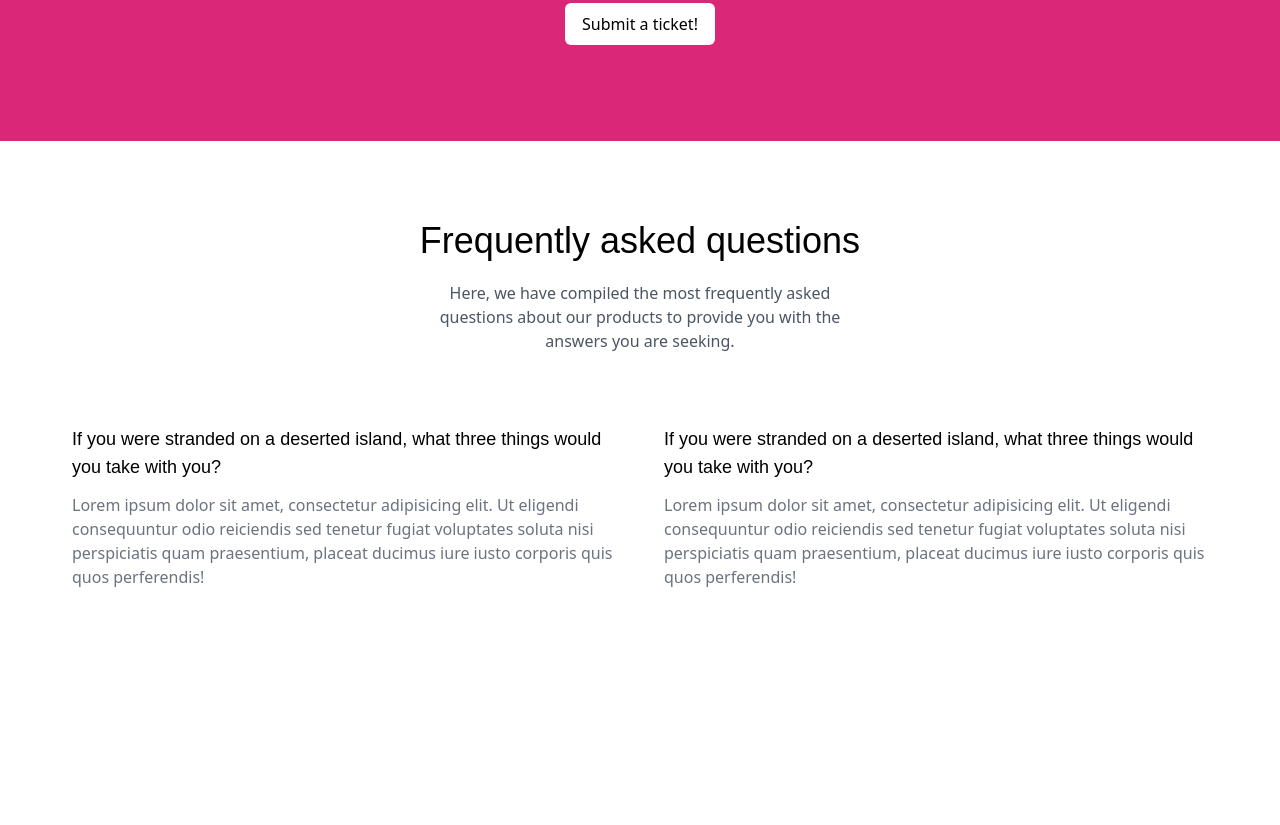
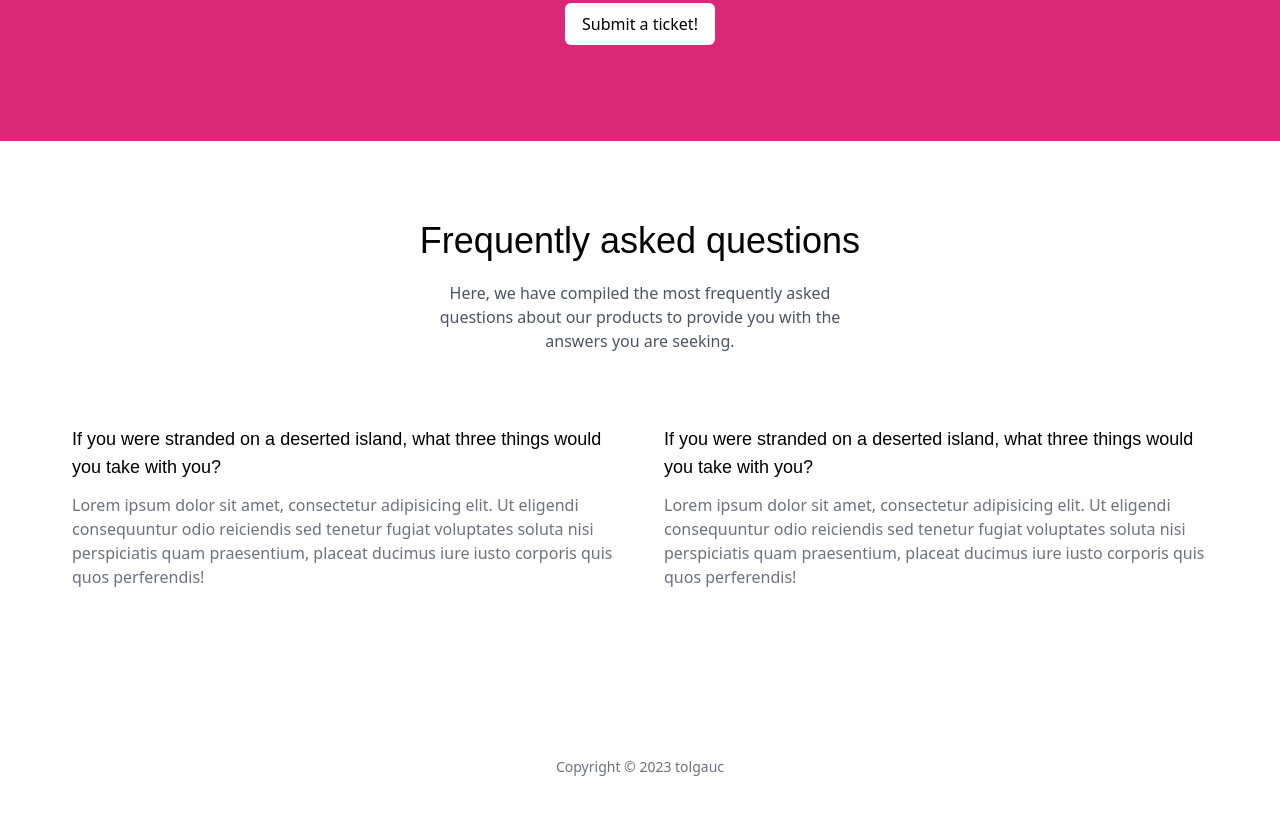
Before and after one commit to tolgaucar/ticksend-frontend, a plain HTML site: page src/index.html in a window 1280 px wide. Shown: the part 1647-2472 px from the top of the page. Before the commit the page ends 2356 px from the top, so only its background shows below. Drawn offline with Linux system fonts and the light colour scheme; a web font is replaced by a local one.

Commit message:
footer section

```diff
--- a/src/index.html
+++ b/src/index.html
@@ -187,6 +187,15 @@
 				</div>
 			</div>
 		</section>
+
+		<!-- Footer section-->
+		<section class="p-12 text-center">
+			<div class="container mx-auto">
+				<div class="text-gray-500 text-sm">
+					<p>Copyright © 2023 tolgauc</p>
+				</div>
+			</div>
+		</section>
 	</body>
 	<script
 		src="https://cdnjs.cloudflare.com/ajax/libs/font-awesome/6.4.0/js/fontawesome.min.js"
```
Also changed, not shown: dist/output.css.
